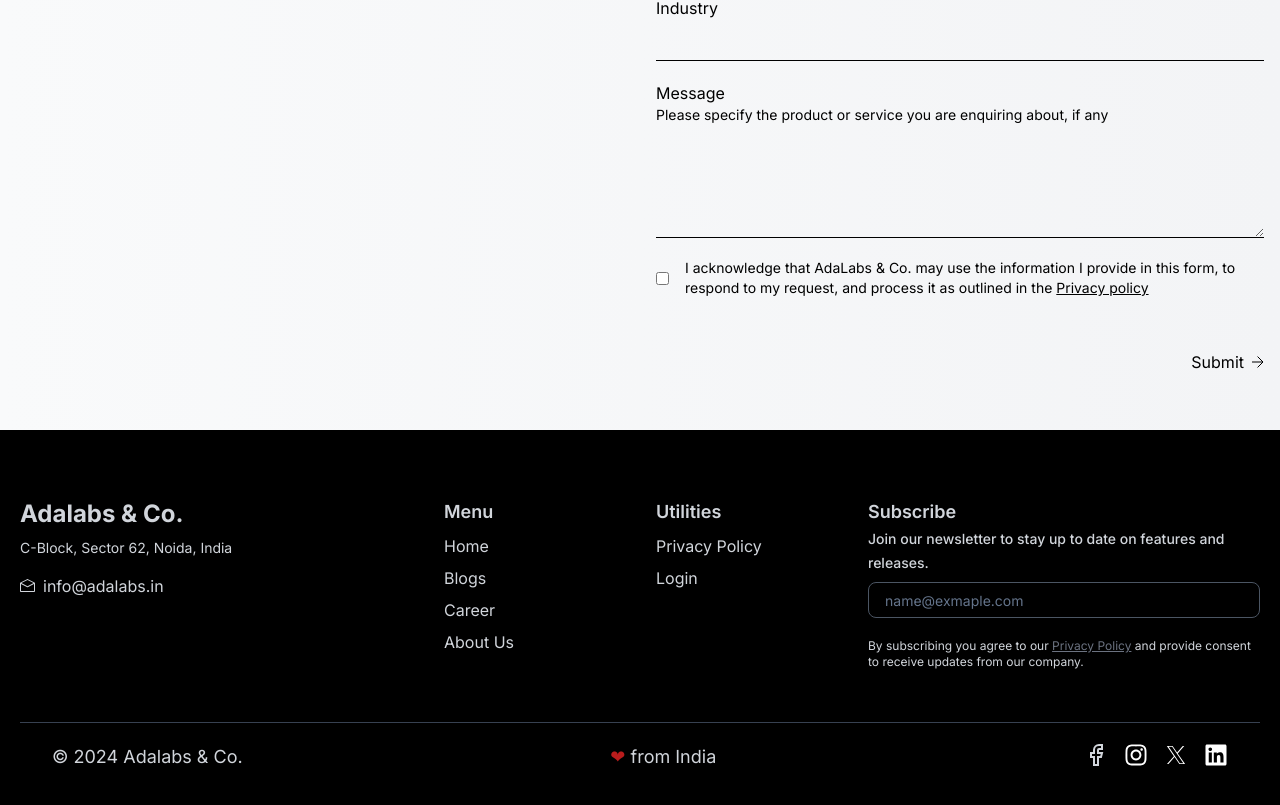
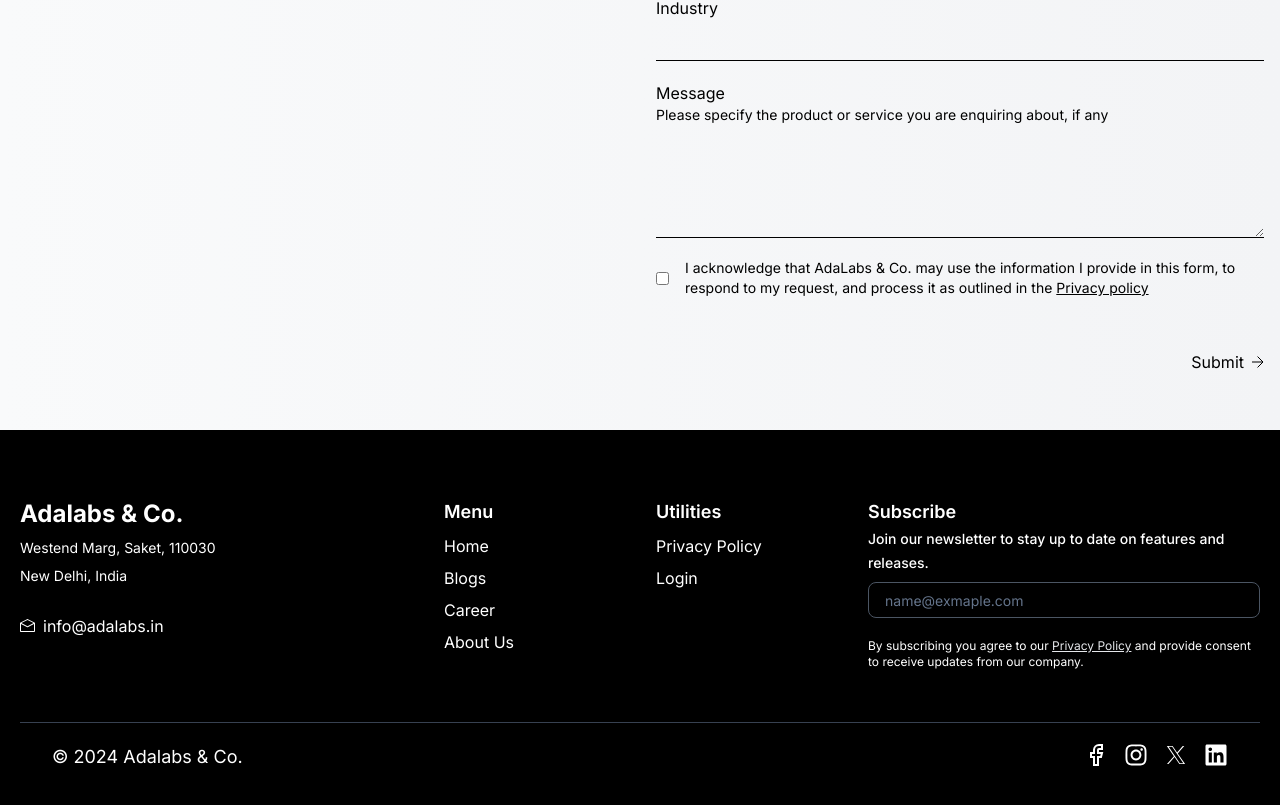
Before and after one commit to zephyr-cmd/motorcar, a Next.js app: page / in a window 1280 px wide. Shown: the part 1808-2613 px from the top of the page. Built offline with nearby package versions, Linux system fonts and the light colour scheme.

Commit message:
footer-fix

```diff
--- a/src/app/_components/Footer.jsx
+++ b/src/app/_components/Footer.jsx
@@ -10,16 +10,15 @@
 
 export default function Footer() {
   return (
-    <footer className="text-gray-300 bg-black py-12">
+    <footer className="text-white bg-black py-12">
       {/* <div className="max-w-7xl mx-auto px-4 sm:px-6 lg:px-8"> */}
       <div className="grid grid-cols-1 md:grid-cols-3 gap-8 w-full p-5">
         <div className="flex flex-col gap-y-2">
           {/* <HospitalIcon className="text-[#c9ac5c] h-8 w-8" /> */}
           <p className="text-2xl font-bold">Adalabs & Co.</p>
-          <p className="text-sm sm:text-justify">
-            C-Block, Sector 62, Noida, India
-          </p>
-          <p className="flex flex-col mt-2 gap-y-2">
+          <p className="text-sm sm:text-justify">Westend Marg, Saket, 110030</p>
+          <p className="text-sm sm:text-justify">New Delhi, India</p>
+          <p className="flex flex-col mt-5 gap-y-2">
             <Link
               href={"mailto:info@adalabs.in"}
               aria-label="mail to : info@adalabs.in"
@@ -96,15 +95,15 @@
         </div>
         <Subscribe />
       </div>
-      <div className="border-t border-gray-700 mt-8 pt-5 flex flex-col md:flex-row lg:px-8 justify-between text-sm lg:text-lg mx-5">
+      <div className="border-t border-gray-700 mt-8 pt-5 flex flex-col-reverse gap-7 md:flex-row lg:px-8 justify-between text-sm lg:text-lg mx-5">
         <div>
           <p>© 2024 Adalabs & Co. </p>
         </div>
-        <div className="flex space-x-6 mt-4 md:mt-0">
+        {/* <div className="flex space-x-6 mt-4 md:mt-0">
           <p>
             <span className="text-red-700">❤</span> from India
           </p>
-        </div>
+        </div> */}
         <div className="flex space-x-4 mt-4 md:mt-0">
           <Link
             href="https://www.facebook.com/adalabs.in/"
--- a/src/app/_components/subscribe.jsx
+++ b/src/app/_components/subscribe.jsx
@@ -50,10 +50,10 @@
         </p> */}
       </form>
       {}
-      <p className="text-xs text-gray-300 mt-2">
+      <p className="text-xs text-white mt-2">
         By subscribing you agree to our{" "}
         <span>
-          <Link className="text-gray-500 underline" href="#">
+          <Link className="text-gray-200 underline" href="#">
             Privacy Policy
           </Link>{" "}
         </span>
```
